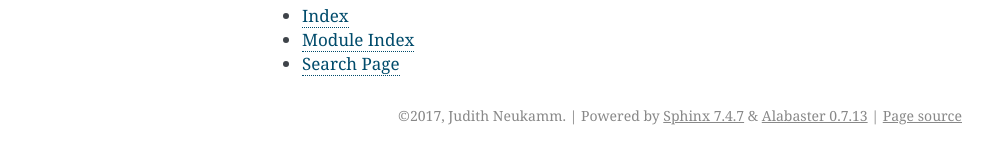
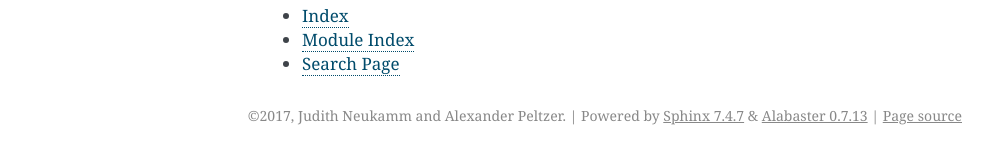
Before and after one commit to mitobench/mitoBench, a Sphinx documentation site: the page built from docs/index.rst, in a window 1280 px wide. Shown: the part 1621-1773 px from the top of the page, without its empty margins (148-1141 px from the left). Built offline with Sphinx 7.4.7, drawn with Linux system fonts in a browser that asks for light colours.

Commit message:
Authors ++

```diff
--- a/docs/conf.py
+++ b/docs/conf.py
@@ -47,8 +47,8 @@ master_doc = 'index'
 
 # General information about the project.
 project = 'mitoBench'
-copyright = '2017, Judith Neukamm'
-author = 'Judith Neukamm'
+copyright = '2017, Judith Neukamm and Alexander Peltzer'
+author = 'Judith Neukamm, Alexander Peltzer'
 
 # The version info for the project you're documenting, acts as replacement for
 # |version| and |release|, also used in various other places throughout the
```
